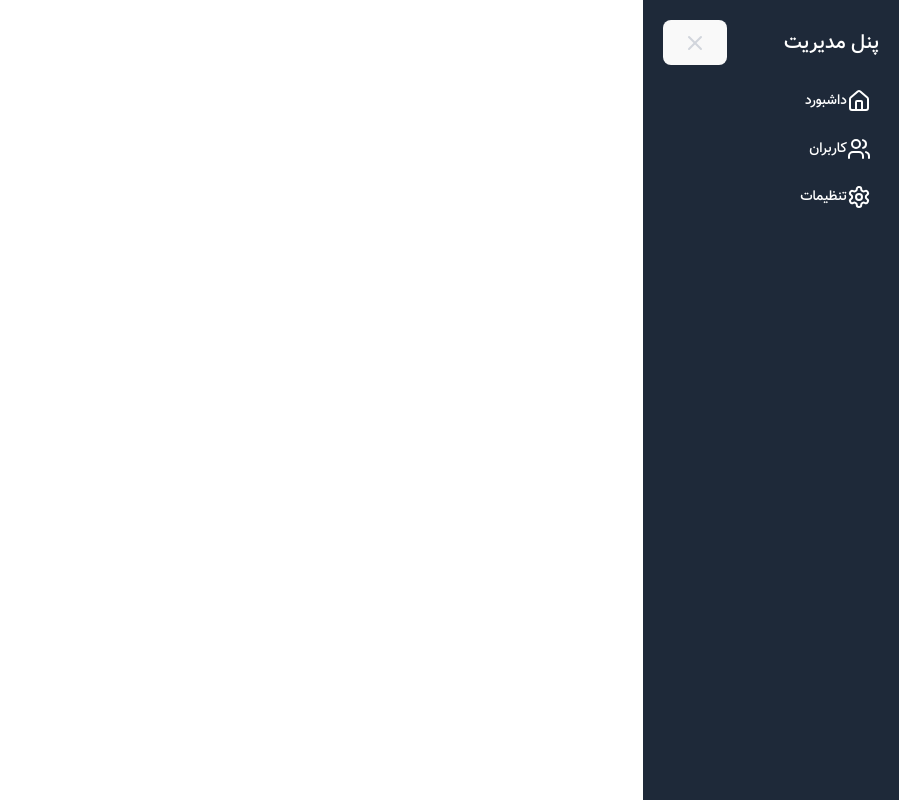
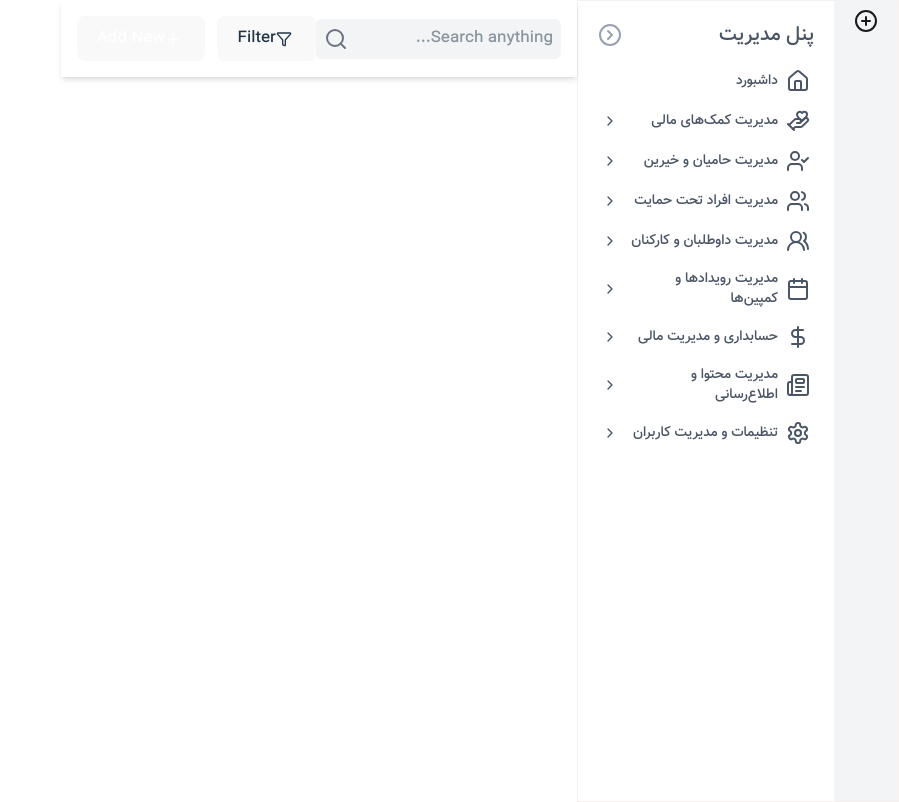
Before and after one commit to coderamins/charity-client, a React (Vite) app: page /settings/reports in a window 1280 px wide. Shown: the whole page, without its empty margins (381-1280 px from the left). Built offline with nearby package versions, Linux system fonts and the light colour scheme.

Commit message:
'202502220141'

```diff
--- a/src/App.jsx
+++ b/src/App.jsx
@@ -3,13 +3,15 @@ import Dashboard from "./pages/Dashboard";
 import Users from "./pages/Users";
 import Settings from "./pages/Settings";
 import Sidebar from "./components/sidebar";
+import Navbar from "./components/Navbar";
 
 function App() {
   return (
     <Router>
       <div className="flex">
-         <Sidebar />
-        <div className="flex-1 p-6">
+        <Sidebar />
+        <div className="flex-1">
+          <Navbar />
           <Routes>
             <Route path="/" element={<Dashboard />} />
             <Route path="/users" element={<Users />} />
--- /dev/null
+++ b/src/components/Navbar.jsx
@@ -0,0 +1,29 @@
+import { Search, Filter, Plus } from "lucide-react";
+
+const Navbar = () => {
+  return (
+    <div className="bg-white p-4 flex justify-between items-center shadow-md">
+      {/* جستجو */}
+      <div className="relative ">
+        <input
+          type="text"
+          placeholder="Search anything..."
+          className="bg-gray-100 p-2 pl-8 rounded-md"
+        />
+        <Search className="absolute left-2 top-2 text-gray-500"  />
+      </div>
+
+      {/* فیلتر و افزودن */}
+      <div className="flex items-center space-x-3">
+        <button className="bg-gray-200 p-2 rounded-md flex items-center">
+          <Filter size={16} className="mr-1" /> Filter
+        </button>
+        <button className="bg-blue-500 text-white px-4 py-2 rounded-md flex items-center">
+          <Plus size={16} className="mr-1" /> Add New
+        </button>
+      </div>
+    </div>
+  );
+};
+
+export default Navbar;
--- a/src/components/Sidebar.jsx
+++ b/src/components/Sidebar.jsx
@@ -1,51 +1,190 @@
 import { useState } from "react";
-import { Menu, X, Home, Users, Settings } from "lucide-react";
+import {
+  HandHeart, UserCheck, UsersRound, Calendar, DollarSign, Newspaper,
+  Menu,Star, GanttChart, Grip,PlusCircle, ChevronRightCircle, ChevronRight, ChevronDown, X, Home, Users, Settings
+} from "lucide-react";
+import { Link } from "react-router-dom";
+import { menu } from "framer-motion/client";
 
 const Sidebar = () => {
   const [isOpen, setIsOpen] = useState(true);
+  const [openSubMenu, setOpenSubMenu] = useState(null);
+  const [isFavOpen, setIsFavOpen] = useState(false);
+  const [favorites, setFavorites] = useState([]);
+
+  const toggleSubMenu = (menu) => {
+    setOpenSubMenu(openSubMenu === menu ? null : menu);
+  };
+
+  const addNewFavorite = () => {
+    const newItem = { name: "آیتم جدید", path: "#" };
+    setFavorites([...favorites, newItem]);
+  };
+
+  const toggleFavorite = (item) => {
+    setFavorites((prev) =>
+      prev.includes(item) ? prev.filter((fav) => fav !== item) : [...prev, item]
+    );
+  };
+
+  // const favItems = [
+  //   { name: "آیتم جدید", path: "#" },
+  //   { name: "نمایش تاریخچه کمک‌های هر حامی", path: "#",icon:<HandHeart size={24}/> },
+  //   { name: "صدور و ارسال رسید کمک مالی", path: "#",icon:<UserCheck size={24}/> },
+  //   { name: "نمایش لیست پرداخت‌ها", path: "#",icon:<Users size={24}/> }
+  // ];
+
+  // var favItem1={ name: "نمایش تاریخچه کمک‌های هر حامی", path: "#",icon:<HandHeart size={24}/> };
+  // setFavorites([...favorites, favItem1]);
+
+
+  const menuItems = [
+    { name: "داشبورد", icon: <Home size={24} />, path: "/" },
+    {
+      name: "مدیریت کمک‌های مالی",
+      icon: <HandHeart size={24} />,
+      subMenu: [
+        { name: "ثبت کمک‌های مالی (نقدی و غیرنقدی)", path: "/donations" },
+        { name: "نمایش لیست پرداخت‌ها", path: "/donations/list" },
+        { name: "صدور و ارسال رسید کمک مالی", path: "/donations/receipt" },
+        { name: "پیگیری وضعیت کمک‌ها", path: "/donations/track" },
+        { name: "اتصال به درگاه پرداخت آنلاین", path: "/donations/payment" },
+      ],
+    },
+    {
+      name: "مدیریت حامیان و خیرین",
+      icon: <UserCheck size={24} />,
+      subMenu: [
+        { name: "ثبت اطلاعات حامیان", path: "/supporters/register" },
+        { name: "نمایش تاریخچه کمک‌های هر حامی", path: "/supporters/history" },
+        { name: "ارسال پیام تشکر و گزارش عملکرد", path: "/supporters/thanks" },
+        { name: "مدیریت دسته‌بندی خیرین", path: "/supporters/categories" },
+      ],
+    },
+    {
+      name: "مدیریت افراد تحت حمایت",
+      icon: <Users size={24} />,
+      subMenu: [
+        { name: "ثبت مشخصات افراد تحت حمایت", path: "/beneficiaries/register" },
+        { name: "مشاهده وضعیت کمک‌های دریافتی", path: "/beneficiaries/status" },
+        { name: "دسته‌بندی افراد بر اساس نیازها", path: "/beneficiaries/categories" },
+        { name: "مدیریت اسناد و مدارک", path: "/beneficiaries/documents" },
+      ],
+    },
+    {
+      name: "مدیریت داوطلبان و کارکنان",
+      icon: <UsersRound size={24} />,
+      subMenu: [
+        { name: "ثبت و نمایش اطلاعات داوطلبان", path: "/volunteers" },
+        { name: "تعیین نقش‌ها و وظایف", path: "/volunteers/roles" },
+        { name: "پیگیری فعالیت‌های داوطلبان", path: "/volunteers/reports" },
+        { name: "ارسال پیام و هماهنگی برای رویدادها", path: "/volunteers/messages" },
+      ],
+    },
+    {
+      name: "مدیریت رویدادها و کمپین‌ها",
+      icon: <Calendar size={24} />,
+      subMenu: [
+        { name: "ایجاد و مدیریت رویدادهای خیریه", path: "/events" },
+        { name: "ثبت نام داوطلبان برای رویدادها", path: "/events/registration" },
+        { name: "پیگیری کمک‌های کمپین‌ها", path: "/events/campaigns" },
+        { name: "گزارش وضعیت کمپین‌ها", path: "/events/reports" },
+      ],
+    },
+    {
+      name: "حسابداری و مدیریت مالی",
+      icon: <DollarSign size={24} />,
+      subMenu: [
+        { name: "نمایش ورودی‌ها و خروجی‌های مالی", path: "/finance/overview" },
+        { name: "دسته‌بندی هزینه‌ها و درآمدها", path: "/finance/categories" },
+        { name: "ثبت هزینه‌های سازمان", path: "/finance/expenses" },
+        { name: "تهیه گزارش مالی دوره‌ای", path: "/finance/reports" },
+        { name: "اتصال به نرم‌افزارهای حسابداری", path: "/finance/software" },
+      ],
+    },
+    {
+      name: "مدیریت محتوا و اطلاع‌رسانی",
+      icon: <Newspaper size={24} />,
+      subMenu: [
+        { name: "ارسال اخبار و اطلاعیه‌ها", path: "/content/news" },
+        { name: "مدیریت مقالات و گزارش‌ها", path: "/content/articles" },
+        { name: "ایجاد و انتشار گالری تصاویر و ویدئوها", path: "/content/gallery" },
+      ],
+    },
+    {
+      name: "تنظیمات و مدیریت کاربران",
+      icon: <Settings size={24} />,
+      subMenu: [
+        { name: "مدیریت نقش‌ها و سطح دسترسی کاربران", path: "/settings/roles" },
+        { name: "ایجاد و حذف اکانت‌های مدیریتی", path: "/settings/accounts" },
+        { name: "تغییر تنظیمات سایت", path: "/settings/site" },
+        { name: "گزارش فعالیت کاربران", path: "/settings/reports" },
+      ],
+    },
+  ];
 
   return (
-    <div className="flex">
-      {/* سایدبار */}
+    <div className="flex sidebar">
+      <div className="h-screen w-16 p-2 flex flex-col items-center bg-gray-100">
+        <PlusCircle className="cursor-pointer mb-4" size={24} onClick={addNewFavorite} />
+        {favorites.map((fav, index) => (
+          <Link key={index} to={fav.path} className="mb-4">
+            <Star className="text-yellow-500" size={24} />
+          </Link>
+        ))}
+      </div>
+
+
       <div
-        className={`bg-gray-800 text-white h-screen p-5 transition-all duration-300 flex flex-col ${
-          isOpen ? "w-64" : "w-16"
-        }`}
+        className={`text-gray-600 h-screen p-5 transition-all duration-300 flex flex-col ${isOpen ? "w-64" : "w-16"
+          }`}
       >
-        {/* هدر سایدبار */}
         <div className="flex items-center justify-between">
           {isOpen && <h2 className="text-xl font-bold">پنل مدیریت</h2>}
-          <button
-            onClick={() => setIsOpen(!isOpen)}
-            className="p-2 text-gray-300 hover:bg-gray-700 rounded-full"
-          >
-            {isOpen ? <X size={24} /> : <Menu size={24} />}
-          </button>
+          <span onClick={() => setIsOpen(!isOpen)} className="cursor-pointer">
+            {isOpen ? (
+              <ChevronRightCircle className="text-gray-400" size={24} />
+            ) : (
+              <Grip size={24} />
+            )}
+          </span>
         </div>
 
-        {/* منوی سایدبار */}
         <ul className="mt-4 space-y-2 flex-1">
-          <li className="flex items-center p-2 hover:bg-gray-700 rounded">
-            <Home size={24} />
-            <span className={`ml-3 text-sm transition-all ${isOpen ? "opacity-100 w-auto" : "opacity-0 w-0 overflow-hidden"}`}>
-              داشبورد
-            </span>
-          </li>
-          <li className="flex items-center p-2 hover:bg-gray-700 rounded">
-            <Users size={24} />
-            <span className={`ml-3 text-sm transition-all ${isOpen ? "opacity-100 w-auto" : "opacity-0 w-0 overflow-hidden"}`}>
-              کاربران
-            </span>
-          </li>
-          <li className="flex items-center p-2 hover:bg-gray-700 rounded">
-            <Settings size={24} />
-            <span className={`ml-3 text-sm transition-all ${isOpen ? "opacity-100 w-auto" : "opacity-0 w-0 overflow-hidden"}`}>
-              تنظیمات
-            </span>
-          </li>
+          {menuItems.map((menu, index) => (
+            <li key={index} className="cursor-pointer">
+              <div
+                className={`flex items-center justify-between hover:bg-gray-200 rounded p-1`}
+                onClick={() => menu.subMenu && toggleSubMenu(menu.name)}
+              >
+                <div className="flex items-center">
+                  <span>{menu.icon}</span>
+                  {isOpen && <span className="pr-2 ml-3 text-sm">{menu.name}</span>}
+                </div>
+                {menu.subMenu && isOpen && (
+                  <span>
+                    {openSubMenu === menu.name ? <ChevronDown size={16} /> : <ChevronRight size={16} />}
+                  </span>
+                )}
+              </div>
+              {menu.subMenu && openSubMenu === menu.name && isOpen && (
+                <ul className="pl-1 space-y-2">
+                  {menu.subMenu.map((sub, subIndex) => (
+                    <li key={subIndex} className="cursor-pointer hover:bg-gray-100 text-sm rounded p-3">
+                      <Link to={sub.path} size={16}>{sub.name}</Link>
+                    </li>
+                  ))}
+                </ul>
+              )}
+            </li>
+          ))}
         </ul>
       </div>
+
     </div>
+
+
+
   );
 };
 
--- a/src/index.css
+++ b/src/index.css
@@ -11,10 +11,11 @@
   font-family: 'vazir';
   line-height: 1.5;
   font-weight: 400;
+  width:100% !important;
 
   color-scheme: light dark;
-  color: rgba(255, 255, 255, 0.87);
-  background-color: #242424;
+  color: rgba(34, 33, 33, 0.87);
+  background-color: #ffffff;
 
   font-synthesis: none;
   text-rendering: optimizeLegibility;
@@ -63,6 +64,15 @@ button:focus-visible {
   outline: 4px auto -webkit-focus-ring-color;
 }
 
+.sidebar{
+  border:1px solid #f5f1f1;
+  color:#1a1a1a !important;
+}
+
+.sidebar a{
+  color:#1a1a1a !important;
+}
+
 @media (prefers-color-scheme: light) {
   :root {
     color: #213547;
```
